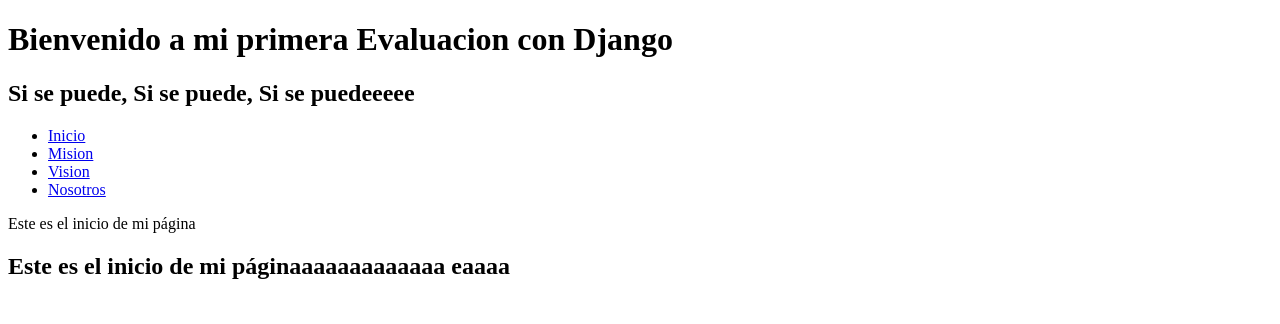
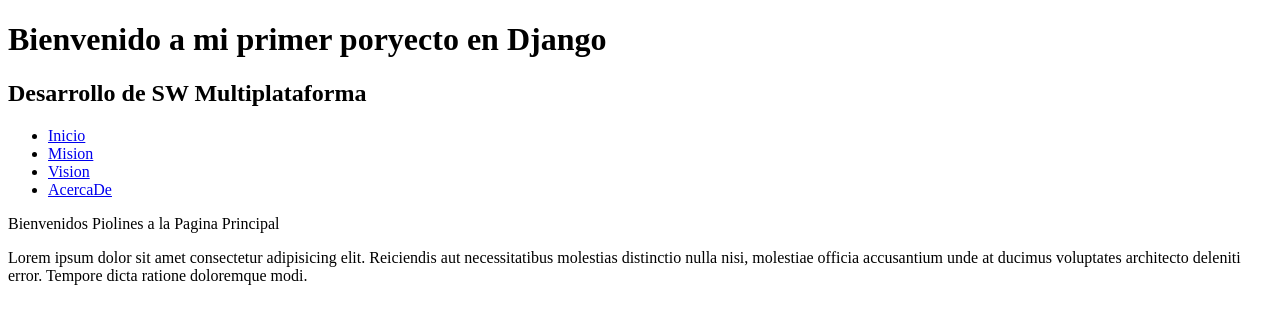
Before and after one commit to MarleneAmi-612/APP_WEB_2024, a Django app: page / in a window 1280 px wide. Shown: the top 324 px of the page. Run offline with Django 5.2, Linux system fonts and the light colour scheme.

Commit message:
COMMIT P3 DJANGO V2

```diff
--- a/P3/practicasDjango/e_rapida1/e_rapida1/urls.py
+++ b/P3/practicasDjango/e_rapida1/e_rapida1/urls.py
@@ -1,5 +1,5 @@
 """
-URL configuration for e_rapida1 project.
+URL configuration for proyectoUTD project.
 
 The `urlpatterns` list routes URLs to views. For more information please see:
     https://docs.djangoproject.com/en/5.1/topics/http/urls/
@@ -17,12 +17,16 @@ Including another URLconf
 from django.contrib import admin
 from django.urls import path
 from mainapp import views
+from django.conf.urls import handler404 #permite que Django use una vista personalizada en caso de un error 404
 
 urlpatterns = [
     path('admin/', admin.site.urls),
-    path('inicio/',views.index_view, name='inicio'),
-    path('about/',views.about_view, name='about'),
-    path('mision/',views.mision_view, name='mision'),
-    path('vision/',views.vision_view, name='vision'),
-    path('',views.index_view, name='inicio'),
+    path('inicio/',views.index, name='inicio'),
+    path('',views.index, name='inicio'),
+    path('acercade/',views.about, name='acercade'),
+    path('mision/',views.mision, name='mision'),
+    path('vision/',views.vision, name='vision'),
+
 ]
+#cada vez que ocurra este error, en lugar de mostar su pagina por defecto toda fellota, me lleve a inicio
+handler404 = views.redirigir_usuario
--- a/P3/practicasDjango/e_rapida1/mainapp/templates/layouts/layouts.html
+++ b/P3/practicasDjango/e_rapida1/mainapp/templates/layouts/layouts.html
@@ -4,21 +4,25 @@
     <meta charset="UTF-8">
     <meta name="viewport" content="width=device-width, initial-scale=1.0">
     <title>
-        {% block title %}{% endblock title %}
+        {% block title %}
+        {% comment %} Aquí se maqueta el bloque de title {% endcomment %}
+        {% endblock title %}
 
     </title>
 </head>
 <body>
-    <h1>Bienvenido a mi primera Evaluacion con Django</h1>
-    <h2>Si se puede, Si se puede, Si se puedeeeee</h2>
+    <h1>Bienvenido a mi primer poryecto en Django</h1>
+    <h2>Desarrollo de SW Multiplataforma</h2>
     <nav>
         <ul>
             <li><a href="{% url "inicio" %}">Inicio</a></li>
             <li><a href="{% url "mision" %}">Mision</a></li>
             <li><a href="{% url "vision" %}">Vision</a></li>
-            <li><a href="{% url "about" %}">Nosotros</a></li>
+            <li><a href="{% url "acercade" %}">AcercaDe</a></li>
         </ul>
     </nav>
-    {% block content %}{% endblock content %}
+    {% block content %}
+    {% comment %} Aquí se maqueta el bloque de content {% endcomment %}
+    {% endblock content %}
 </body>
 </html>
--- a/P3/practicasDjango/e_rapida1/mainapp/templates/mainapp/index.html
+++ b/P3/practicasDjango/e_rapida1/mainapp/templates/mainapp/index.html
@@ -1,17 +1,10 @@
 {% extends "layouts/layouts.html" %}
 
 {% block title %}
-
     {{title}}
-
 {% endblock title %}
 
-
 {% block content %}
-
     {{content}}
-
-    <h2> Este es el inicio de mi páginaaaaaaaaaaaaa eaaaa</h2>
-
-
+    <p>Lorem ipsum dolor sit amet consectetur adipisicing elit. Reiciendis aut necessitatibus molestias distinctio nulla nisi, molestiae officia accusantium unde at ducimus voluptates architecto deleniti error. Tempore dicta ratione doloremque modi.</p>
 {% endblock content %}
--- a/P3/practicasDjango/e_rapida1/mainapp/views.py
+++ b/P3/practicasDjango/e_rapida1/mainapp/views.py
@@ -1,28 +1,42 @@
-from django.shortcuts import render
+from django.shortcuts import render, HttpResponse
+from django.shortcuts import redirect #permite redirigir a los usuarios a una página diferente.
 
 # Create your views here.
 
-def index_view(requests):
+def index(requests):
     return render(requests, 'mainapp/index.html',{
-        'title': 'Inicio | Pagina Principal',
-        'content': 'Este es el inicio de mi página'
+        'title':'Inicio | Página Principal',
+        'content': 'Bienvenidos Piolines a la Pagina Principal'
     })
 
-def about_view(requests):
-    return render(requests, 'mainapp/about.html',{
-        'title': 'Página | Nosotros',
-        'content': 'Este es el about'
-    })
-
-def mision_view(requests):
-    return render(requests, 'mainapp/mision.html',{
-        'title': 'Página | Mision',
-        'content': 'Nuestra Mision es bla bla ba nlanalnalsnd'
+def about(requests):
+    mensaje='Bienvenido Mi Nombre es Amelia la Cacahuatera'
+    return render(requests, 'mainapp/about.html', {
+        'tittle': 'Acerca de Nosotros',
+        'content':'Somos un grupo de Programadores bien ingones ajua',
+        'mensaje': mensaje
     })
 
 
-def vision_view(requests):
-    return render(requests, 'mainapp/vision.html',{
-        'title': 'Página | Vision',
-        'content': 'Esta es la página que contiene la vision de la agencia'
+def mision(requests):
+    return render(requests, 'mainapp/mision.html', {
+        'tittle': 'Mision de la Empresa',
+        'content':'Nos comprometemos a ser una empresa de calidad y buen servicio',
+
     })
+
+
+def vision(requests):
+    return render(requests, 'mainapp/vision.html', {
+        'tittle': 'Nuestra Vision',
+        'content':'Nuestra Vision es que el cliente se sienta good',
+
+    })
+
+
+#reemplazar el error con otra acción es la funcion de esta vista
+
+def redirigir_usuario(request, exception=None): #se usa para manejar errores 404 (páginas no encontradas)
+    return redirect('inicio/') #redirigir al usuario a la página de inicio en lugar de mostrarles un mensaje de error.
+
+#exception es un parámetro que va a guardar la informacion sobre ese error que suceda y pasarselo a la vista encargada de eso
```
Also changed, not shown: P3/practicasDjango/e_rapida1/e_rapida1/settings.py (+7 -6 lines), P3/practicasDjango/e_rapida1/mainapp/templates/mainapp/about.html (+3 -9 lines), P3/practicasDjango/e_rapida1/mainapp/templates/mainapp/mision.html (+3 -9 lines), P3/practicasDjango/e_rapida1/mainapp/templates/mainapp/vision.html (+3 -9 lines), P3/practicasDjango/e_rapida1/db.sqlite3.
